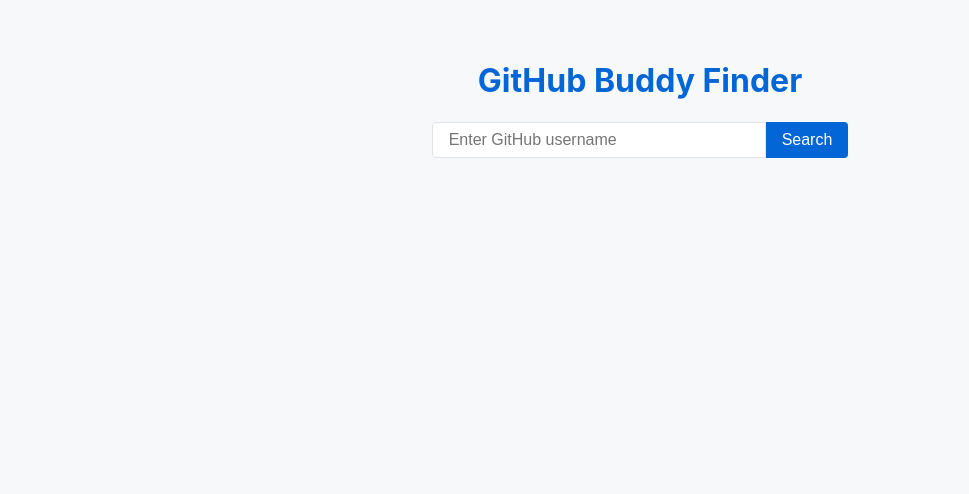
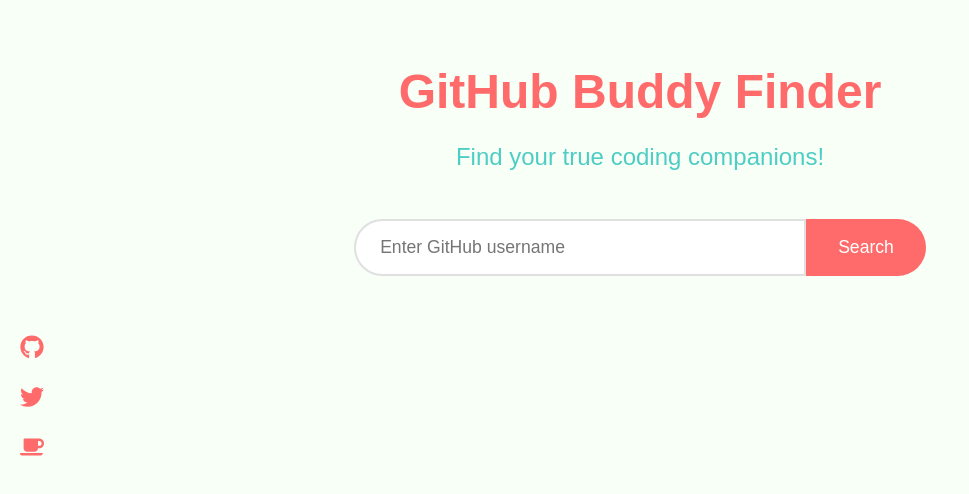
Before and after one commit to StarKnightt/Buddy-Finder, a React (Vite) app: page / in a window 1280 px wide. Shown: the top 494 px of the page, without its empty margins (0-969 px from the left). Built offline with nearby package versions, Linux system fonts and the light colour scheme; no server answers.

Commit message:
fixed many issues and updated the algo

```diff
--- a/package.json
+++ b/package.json
@@ -13,6 +13,7 @@
     "@octokit/rest": "^21.0.2",
     "react": "^18.3.1",
     "react-dom": "^18.3.1",
+    "react-icons": "^5.3.0",
     "recharts": "^2.13.0"
   },
   "devDependencies": {
--- a/src/App.jsx
+++ b/src/App.jsx
@@ -5,6 +5,7 @@
 import ActivityChart from './components/ActivityChart';
 import BuddyList from './components/BuddyList';
 import useGitHubApi from './hooks/useGitHubApi';
+import { FaGithub, FaTwitter, FaCoffee } from 'react-icons/fa';
 
 function App() {
   const [searchTerm, setSearchTerm] = useState('');
@@ -12,9 +13,15 @@
 
   return (
     <div className="App">
+      <div className="social-links">
+        <a href="https://github.com/StarKnightt" target="_blank" rel="noopener noreferrer"><FaGithub /></a>
+        <a href="https://twitter.com/yourusername" target="_blank" rel="noopener noreferrer"><FaTwitter /></a>
+        <a href="https://www.buymeacoffee.com/yourusername" target="_blank" rel="noopener noreferrer"><FaCoffee /></a>
+      </div>
       <h1>GitHub Buddy Finder</h1>
+      <p className="tagline">Find your true coding companions!</p>
       <Search onSearch={setSearchTerm} />
-      {loading && <p>Loading... Please wait.</p>}
+      {loading && <p>We're finding your true coding😎mates, Keep patience...</p>}
       {error && <p>Error: {error}</p>}
       {userData && (
         <>
@@ -26,7 +33,7 @@
           {buddies && buddies.length > 0 ? (
             <BuddyList buddies={buddies} />
           ) : (
-            <p>No buddies found. Try searching for a different user.</p>
+            <p>Just wait few more seconds to know your true buddies 💖</p>
           )}
         </>
       )}
--- a/src/index.css
+++ b/src/index.css
@@ -1,90 +1,138 @@
 /* src/index.css */
 :root {
-  --primary-color: #0366d6;
-  --secondary-color: #24292e;
-  --background-color: #f6f8fa;
-  --text-color: #24292e;
-  --border-color: #e1e4e8;
+  --primary-color: #FF6B6B;
+  --secondary-color: #4ECDC4;
+  --background-color: #F7FFF7;
+  --text-color: #2C3E50;
+  --border-color: #E0E0E0;
 }
 
 body {
-  font-family: -apple-system, BlinkMacSystemFont, 'Segoe UI', 'Roboto', 'Oxygen',
-    'Ubuntu', 'Cantarell', 'Fira Sans', 'Droid Sans', 'Helvetica Neue',
-    sans-serif;
+  font-family: 'Poppins', sans-serif;
   -webkit-font-smoothing: antialiased;
   -moz-osx-font-smoothing: grayscale;
   background-color: var(--background-color);
   color: var(--text-color);
+  margin: 0;
+  padding: 0;
 }
 
 .App {
   max-width: 1200px;
   margin: 0 auto;
   padding: 2rem;
+  position: relative;
+}
+
+.social-links {
+  position: fixed;
+  left: 20px;
+  top: 50%;
+  transform: translateY(-50%);
+  display: flex;
+  flex-direction: column;
+  gap: 20px;
+}
+
+.social-links a {
+  color: var(--primary-color);
+  font-size: 24px;
+  transition: color 0.3s ease;
+}
+
+.social-links a:hover {
+  color: var(--secondary-color);
 }
 
 h1 {
   color: var(--primary-color);
   text-align: center;
+  font-size: 3rem;
+  margin-bottom: 1rem;
+}
+
+.tagline {
+  text-align: center;
+  font-size: 1.5rem;
+  color: var(--secondary-color);
+  margin-bottom: 3rem;
 }
 
 /* Search Component */
 .search-form {
   display: flex;
   justify-content: center;
-  margin-bottom: 2rem;
+  margin-bottom: 4rem;
 }
 
 .search-input {
-  padding: 0.5rem 1rem;
-  font-size: 1rem;
-  border: 1px solid var(--border-color);
-  border-radius: 4px 0 0 4px;
-  width: 300px;
+  padding: 1rem 1.5rem;
+  font-size: 1.1rem;
+  border: 2px solid var(--border-color);
+  border-radius: 50px 0 0 50px;
+  width: 400px;
+  transition: border-color 0.3s ease;
+}
+
+.search-input:focus {
+  outline: none;
+  border-color: var(--primary-color);
 }
 
 .search-button {
-  padding: 0.5rem 1rem;
-  font-size: 1rem;
+  padding: 1rem 2rem;
+  font-size: 1.1rem;
   background-color: var(--primary-color);
   color: white;
   border: none;
-  border-radius: 0 4px 4px 0;
+  border-radius: 0 50px 50px 0;
   cursor: pointer;
+  transition: background-color 0.3s ease;
+}
+
+.search-button:hover {
+  background-color: var(--secondary-color);
 }
 
 /* Profile Display Component */
 .profile {
   background-color: white;
-  border: 1px solid var(--border-color);
-  border-radius: 8px;
+  border-radius: 15px;
   padding: 2rem;
   margin-bottom: 2rem;
   text-align: center;
+  box-shadow: 0 4px 6px rgba(0, 0, 0, 0.1);
 }
 
 .profile img {
-  width: 150px;
-  height: 150px;
+  width: 180px;
+  height: 180px;
   border-radius: 50%;
   margin-bottom: 1rem;
+  border: 5px solid var(--primary-color);
 }
 
 /* Metrics Overview Component */
 .metrics {
   background-color: white;
-  border: 1px solid var(--border-color);
-  border-radius: 8px;
+  border-radius: 15px;
   padding: 2rem;
   margin-bottom: 2rem;
+  box-shadow: 0 4px 6px rgba(0, 0, 0, 0.1);
 }
 
 /* Buddy List Component */
 .buddy-list {
   background-color: white;
-  border: 1px solid var(--border-color);
-  border-radius: 8px;
+  border-radius: 15px;
   padding: 2rem;
+  box-shadow: 0 4px 6px rgba(0, 0, 0, 0.1);
+}
+
+.buddy-list h2 {
+  color: var(--primary-color);
+  text-align: center;
+  margin-bottom: 1.5rem;
 }
 
 .buddy-list ul {
@@ -97,8 +145,7 @@
   align-items: center;
   padding: 1rem;
   border-bottom: 1px solid var(--border-color);
-  cursor: pointer;
-  transition: background-color 0.3s ease;
+  transition: transform 0.3s ease, box-shadow 0.3s ease;
 }
 
 .buddy-list li:last-child {
@@ -106,26 +153,57 @@
 }
 
 .buddy-list li:hover {
-  background-color: var(--background-color);
+  transform: translateY(-5px);
+  box-shadow: 0 5px 15px rgba(0, 0, 0, 0.1);
 }
 
 .buddy-list img {
-  width: 50px;
-  height: 50px;
+  width: 60px;
+  height: 60px;
   border-radius: 50%;
   margin-right: 1rem;
+  border: 3px solid var(--secondary-color);
 }
 
 .buddy-list .buddy-info {
   display: flex;
   flex-direction: column;
+  flex-grow: 1;
 }
 
 .buddy-list .buddy-name {
   font-weight: bold;
+  color: var(--primary-color);
 }
 
 .buddy-list .match-score {
   font-size: 0.9rem;
-  color: #586069;
+  color: var(--secondary-color);
 }
+
+.buddy-list .buddy-actions {
+  display: flex;
+  gap: 10px;
+}
+
+.buddy-list .buddy-action-btn {
+  padding: 0.5rem 1rem;
+  border: none;
+  border-radius: 20px;
+  cursor: pointer;
+  transition: background-color 0.3s ease;
+}
+
+.buddy-list .connect-btn {
+  background-color: var(--primary-color);
+  color: white;
+}
+
+.buddy-list .view-profile-btn {
+  background-color: var(--secondary-color);
+  color: white;
+}
+
+.buddy-list .buddy-action-btn:hover {
+  opacity: 0.9;
+}
```
Also changed, not shown: 1 other file (tests, documents, lock files or other folders).
